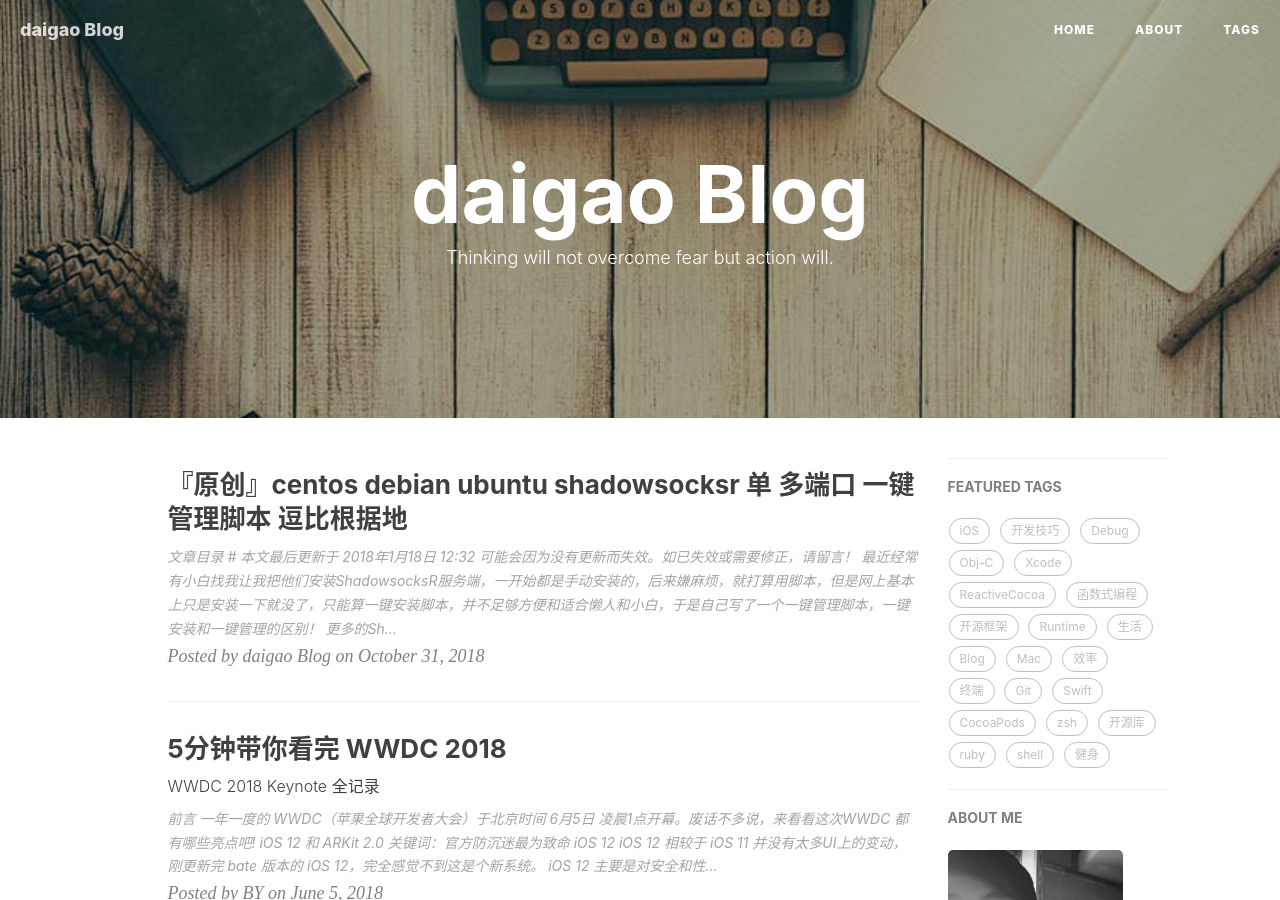
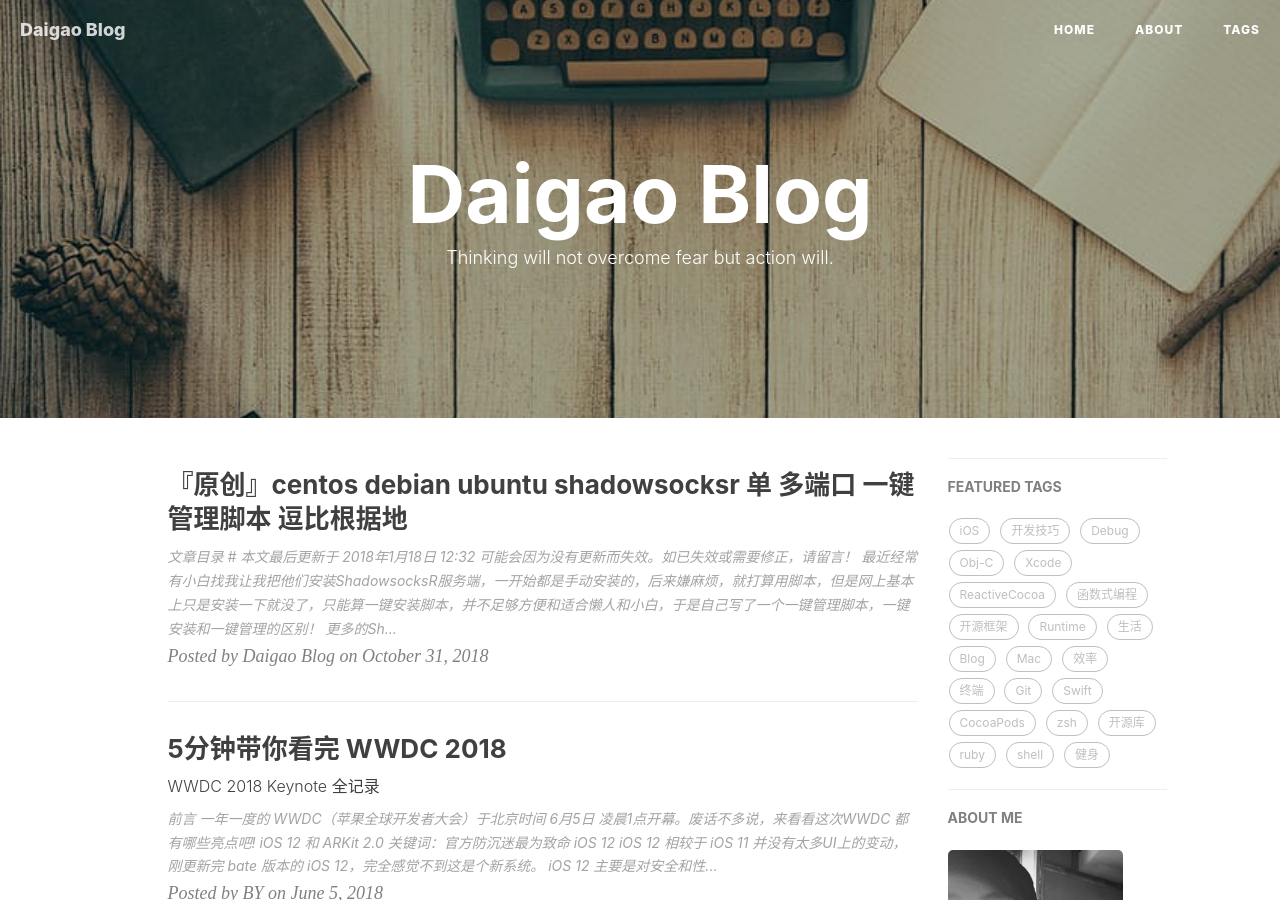
Before and after one commit to daigao/daigao.github.io, a Jekyll site: the page built from index.html, in a window 1280 px wide and 900 px high. Built offline with Jekyll 4.4.1, drawn with Linux system fonts in a browser that asks for light colours; nearby versions of some CDN libraries; the list of posts is cut into pages by our own code; comment, search, counter and statistics services are not loaded; some of the changed text lies outside the part shown.

```diff
--- a/_config.yml
+++ b/_config.yml
@@ -1,5 +1,5 @@
 # Site settings
-title: daigao Blog
+title: Daigao Blog
 SEOTitle: 代高的博客 | Daigao Blog
 header-img: img/post-bg-desk.jpg
 email: a15223716467@gmail.com
```
